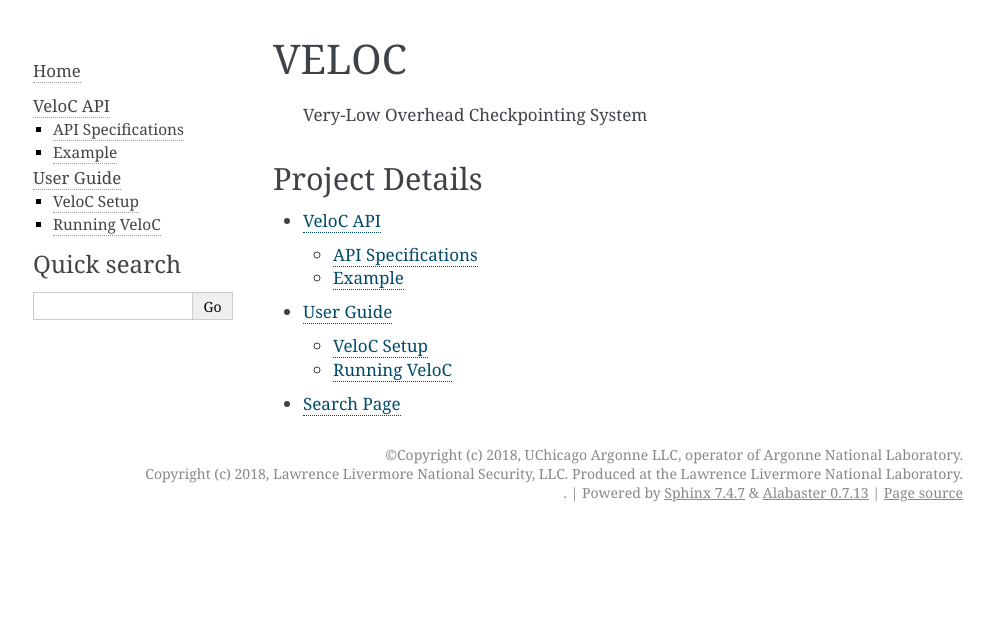
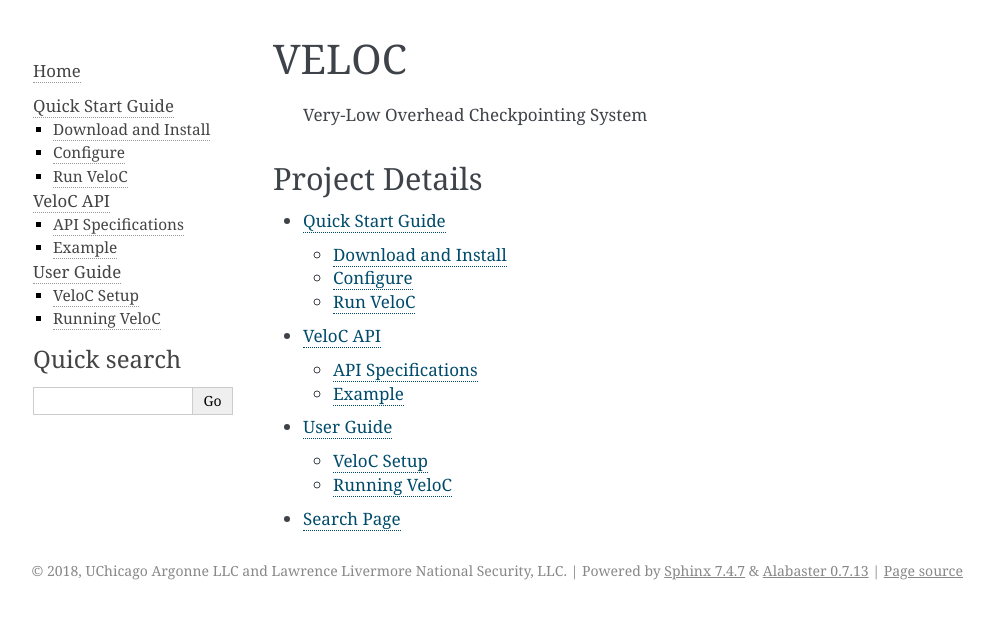
Before and after one commit to ECP-VeloC/VELOC, a Sphinx documentation site: the page built from docs/toc.rst, in a window 1280 px wide. Shown: the top 619 px of the page, without its empty margins (147-1141 px from the left). Built offline with Sphinx 7.4.7, drawn with Linux system fonts in a browser that asks for light colours; some of the changed lines change nothing that is shown.

Commit message:
added quick start guide

```diff
--- a/docs/conf.py
+++ b/docs/conf.py
@@ -20,11 +20,7 @@
 # -- Project information -----------------------------------------------------
 
 project = 'VeloC'
-copyright = '''Copyright (c) 2018, UChicago Argonne LLC, operator of Argonne National Laboratory.
-<br>
-Copyright (c) 2018, Lawrence Livermore National Security, LLC. Produced at the Lawrence Livermore National Laboratory.
-<br>
-'''
+copyright = ''' 2018, UChicago Argonne LLC and Lawrence Livermore National Security, LLC'''
 author = ''
 
 # The short X.Y version
--- /dev/null
+++ b/docs/quick.rst
@@ -0,0 +1,50 @@
+Quick Start Guide
+=================
+
+This guide is for the impatient who wants to run and test a minimal
+VeloC environment on a single node to get a first impression of how
+it works. It can be achieved in three-steps:
+
+Download and Install
+--------------------
+
+::
+    $git clone -b 'veloc-1.0' --single-branch --depth 1 https://github.com/ECP-VeloC/veloc.git
+    $bootstrap.sh
+    $auto-install.py <install_dir>
+
+Configure
+---------
+
+Create and swich to the temporary working directory ``/tmp/work``.
+Open ``test.cfg`` and add the following contents:
+
+::
+    scratch = /tmp/scratch
+    persistent = /tmp/persistent
+    mode = async
+
+Run VeloC
+---------
+
+Open a terminal and run the active backend:
+
+::
+    $export LD_LIBRARY_PATH=<install_dir>/lib
+    $<install_dir>/src/backend/veloc-backend test.cfg
+
+Open a second terminal and run the heatdis example application using two MPI ranks:
+
+::
+    $export LD_LIBRARY_PATH=<install_dir>/lib
+    $mpirun -np 2 <install_dir>/test/heatdis_mem 256 test.cfg
+
+If the run was successful, the scratch and persistent directories will be populated
+with checkpoint files of the form heatdis-x-y.dat, where is is the rank and y is
+the iteration number. Now, delete one of the checkpoints with the highest version
+from both directories, then run the same command again. The application should
+restart from the checkpoint version immediately preceding the highest version and
+continue running to completion. After the second run, the directories should be
+populated with the same checkpoint files as in the case of the previous run.
+
+Congratulations, this concludes the quick start guide!
--- a/docs/toc.rst
+++ b/docs/toc.rst
@@ -14,6 +14,7 @@
 .. toctree::
    :maxdepth: 2
 
+   quick.rst
    api.rst
    userguide.rst
 
```
